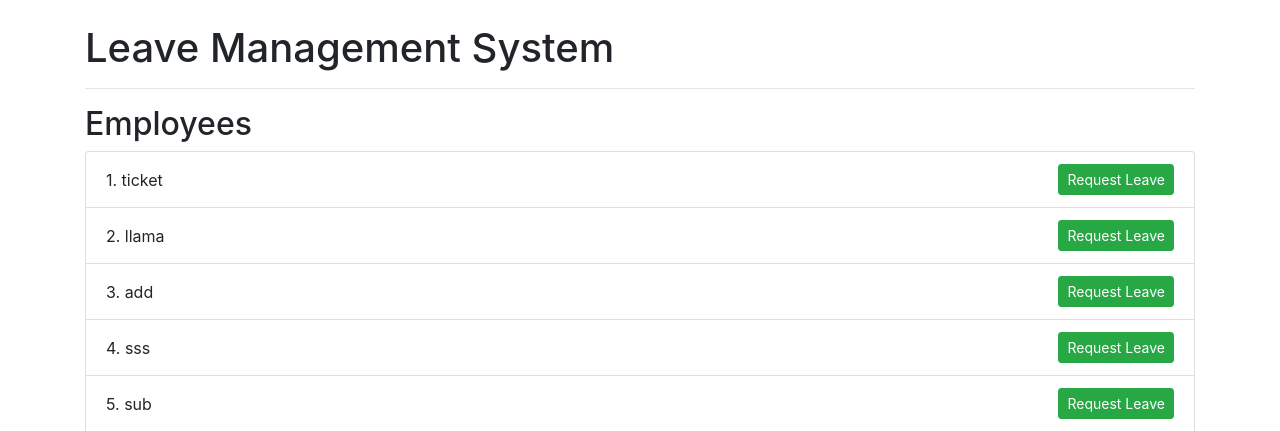
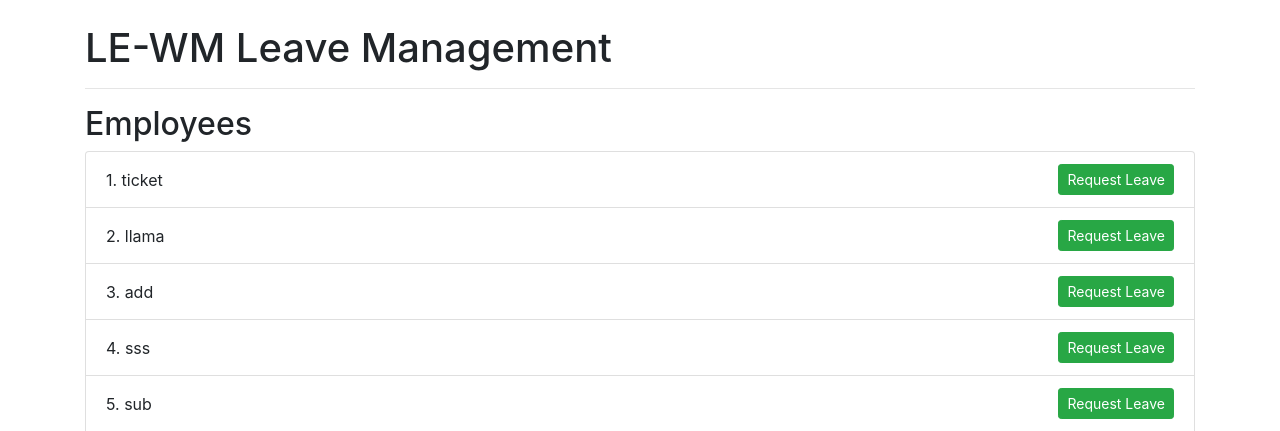
Before and after one commit to praannaav/Leave, a Flask app: page / in a window 1280 px wide. Shown: the top 431 px of the page. Run offline with Flask 3, Linux system fonts and the light colour scheme; some libraries are stand-ins or nearby versions.

```diff
--- a/templates/index.html
+++ b/templates/index.html
@@ -10,7 +10,7 @@
 </head>
 <body>
 <div class="container">
-    <h1 class="mt-4">Leave Management System</h1>
+    <h1 class="mt-4">LE-WM Leave Management</h1>
     <hr>
 
     {% if session.get('is_admin') %}
```
